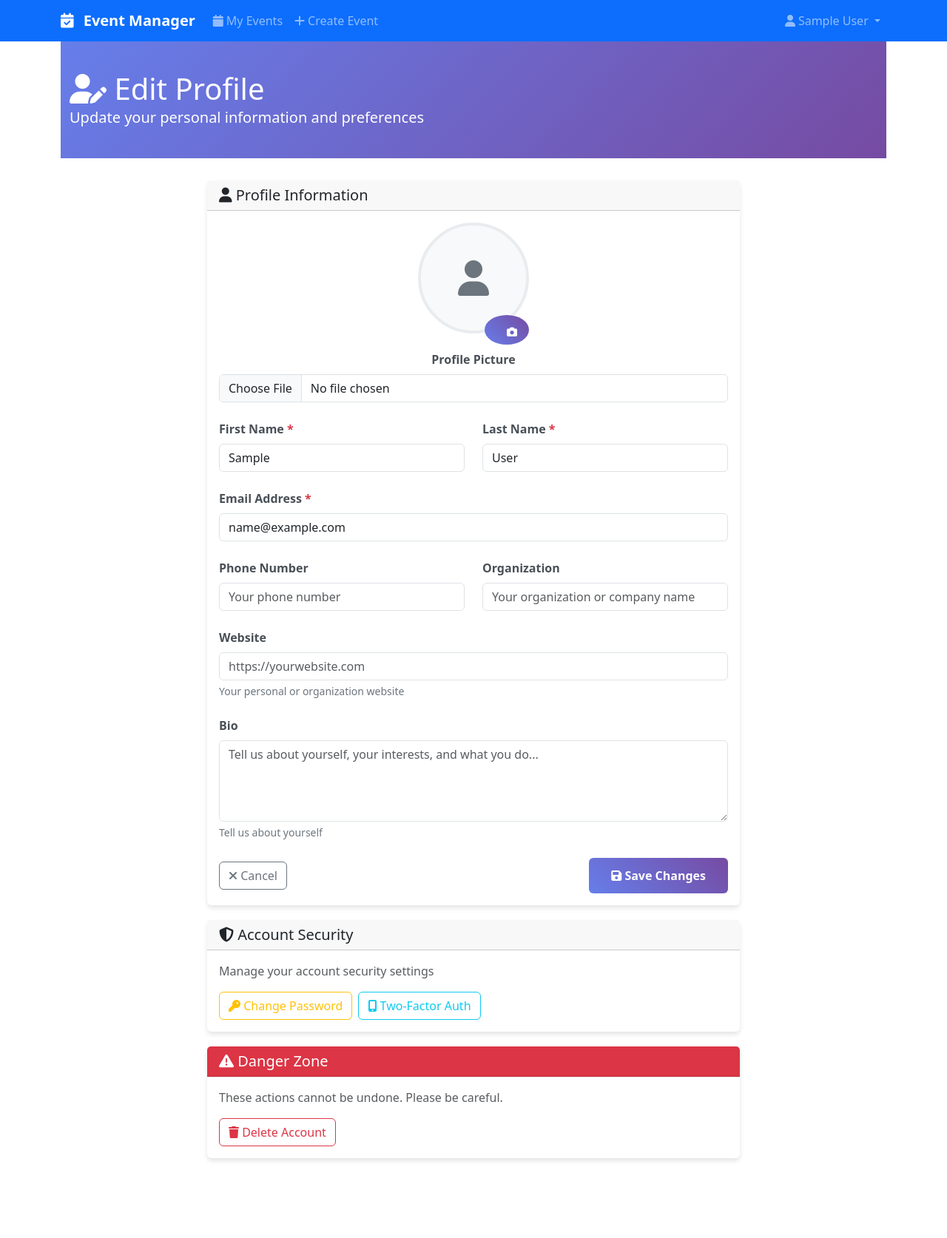
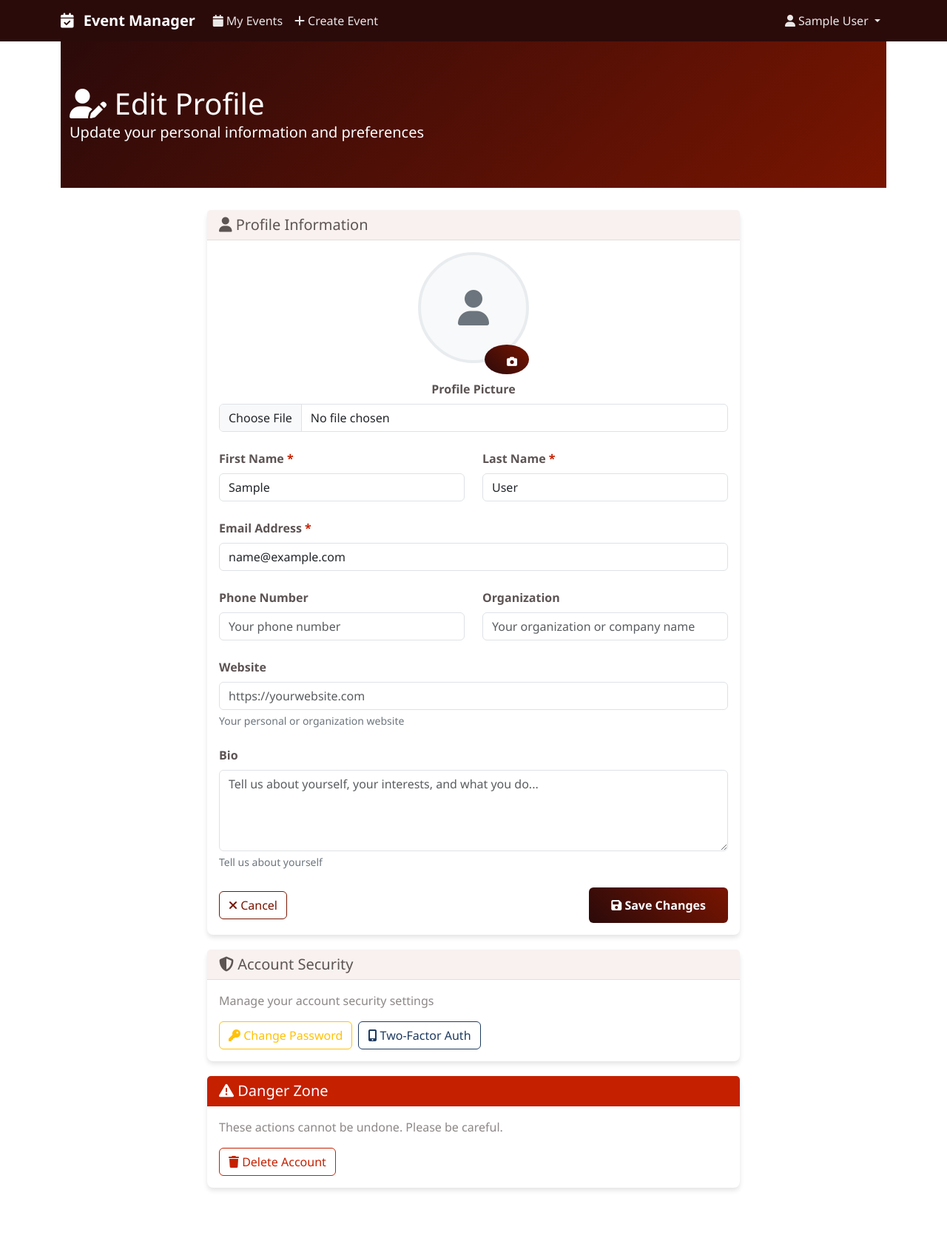
Before and after one commit to BenedictusAryo/event-registration-attendance, a Django app: page /core/profile/edit/ in a window 1280 px wide. Shown: the whole page at 74% size. Before the commit the page ends 1570 px from the top, so only its background shows below. Run offline with Django 5.2, Linux system fonts and the light colour scheme; the visitor is signed in with stand-in values (Sample User, id 1); data comes from the database, SQL or seed files in the repository.

Commit message:
Implement parish-themed styling and color scheme; refactor CSS for improved consistency across templates

```diff
--- /dev/null
+++ b/static/css/parish-theme.css
@@ -0,0 +1,598 @@
+/* Parish Color Scheme - Event Registration & Attendance System */
+
+:root {
+    /* Parish Color Scheme */
+    --e-global-color-primary: #2B0A0A;
+    --e-global-color-secondary: #791501;
+    --e-global-color-text: #5D5454;
+    --e-global-color-accent: #C52000;
+    --e-global-color-cfe3890: #DF2601;
+    --e-global-color-ba4cf49: #F8F1EF;
+
+    /* Legacy mappings for compatibility */
+    --primary-color: var(--e-global-color-primary);    --primary-dark: var(--e-global-color-secondary);
+    --secondary-color: var(--e-global-color-secondary);
+    --success-color: #355E3B;
+    --danger-color: var(--e-global-color-accent);
+    --warning-color: #ffc107;
+    --info-color: #1E3A5F;
+    --light-color: var(--e-global-color-ba4cf49);
+    --dark-color: var(--e-global-color-primary);
+    --white: #ffffff;
+    --text-color: var(--e-global-color-text);
+    --accent-color: var(--e-global-color-accent);
+    --highlight-color: var(--e-global-color-cfe3890);
+}
+
+/* Base styling overrides */
+body {
+    color: var(--text-color);
+    font-family: 'Segoe UI', Tahoma, Geneva, Verdana, sans-serif;
+}
+
+/* Navigation */
+.navbar-brand {
+    font-weight: bold;
+    color: var(--white) !important;
+}
+
+.navbar-dark .navbar-brand:hover {
+    color: var(--light-color) !important;
+}
+
+.navbar-dark .navbar-nav .nav-link {
+    color: rgba(255, 255, 255, 0.9) !important;
+}
+
+.navbar-dark .navbar-nav .nav-link:hover {
+    color: var(--light-color) !important;
+}
+
+/* Bootstrap color overrides */
+.bg-primary {
+    background-color: var(--primary-color) !important;
+}
+
+.text-primary {
+    color: var(--primary-color) !important;
+}
+
+.border-primary {
+    border-color: var(--primary-color) !important;
+}
+
+.bg-secondary {
+    background-color: var(--secondary-color) !important;
+}
+
+.text-secondary {
+    color: var(--secondary-color) !important;
+}
+
+.border-secondary {
+    border-color: var(--secondary-color) !important;
+}
+
+.bg-danger {
+    background-color: var(--danger-color) !important;
+}
+
+.text-danger {
+    color: var(--danger-color) !important;
+}
+
+.border-danger {
+    border-color: var(--danger-color) !important;
+}
+
+.bg-success {
+    background-color: var(--success-color) !important;
+}
+
+.text-success {
+    color: var(--success-color) !important;
+}
+
+.border-success {
+    border-color: var(--success-color) !important;
+}
+
+.bg-info {
+    background-color: var(--info-color) !important;
+}
+
+.text-info {
+    color: var(--info-color) !important;
+}
+
+.border-info {
+    border-color: var(--info-color) !important;
+}
+
+.bg-light {
+    background-color: var(--light-color) !important;
+}
+
+.text-light {
+    color: var(--light-color) !important;
+}
+
+.bg-dark {
+    background-color: var(--dark-color) !important;
+}
+
+.text-dark {
+    color: var(--dark-color) !important;
+}
+
+/* Button overrides */
+.btn-primary {
+    background-color: var(--primary-color);
+    border-color: var(--primary-color);
+    color: var(--white);
+}
+
+.btn-primary:hover,
+.btn-primary:focus,
+.btn-primary:active {
+    background-color: var(--primary-dark);
+    border-color: var(--primary-dark);
+    color: var(--white);
+}
+
+.btn-outline-primary {
+    color: var(--primary-color);
+    border-color: var(--primary-color);
+}
+
+.btn-outline-primary:hover,
+.btn-outline-primary:focus,
+.btn-outline-primary:active {
+    background-color: var(--primary-color);
+    border-color: var(--primary-color);
+    color: var(--white);
+}
+
+.btn-secondary {
+    background-color: var(--secondary-color);
+    border-color: var(--secondary-color);
+    color: var(--white);
+}
+
+.btn-secondary:hover,
+.btn-secondary:focus,
+.btn-secondary:active {
+    background-color: var(--accent-color);
+    border-color: var(--accent-color);
+    color: var(--white);
+}
+
+.btn-outline-secondary {
+    color: var(--secondary-color);
+    border-color: var(--secondary-color);
+}
+
+.btn-outline-secondary:hover,
+.btn-outline-secondary:focus,
+.btn-outline-secondary:active {
+    background-color: var(--secondary-color);
+    border-color: var(--secondary-color);
+    color: var(--white);
+}
+
+.btn-danger {
+    background-color: var(--danger-color);
+    border-color: var(--danger-color);
+}
+
+.btn-danger:hover,
+.btn-danger:focus,
+.btn-danger:active {
+    background-color: var(--highlight-color);
+    border-color: var(--highlight-color);
+}
+
+.btn-outline-danger {
+    color: var(--danger-color);
+    border-color: var(--danger-color);
+}
+
+.btn-outline-danger:hover,
+.btn-outline-danger:focus,
+.btn-outline-danger:active {
+    background-color: var(--danger-color);
+    border-color: var(--danger-color);
+    color: var(--white);
+}
+
+/* Success buttons */
+.btn-success {
+    background-color: var(--success-color);
+    border-color: var(--success-color);
+    color: var(--white);
+}
+
+.btn-success:hover,
+.btn-success:focus,
+.btn-success:active {
+    background-color: #2A4F30;
+    border-color: #2A4F30;
+    color: var(--white);
+}
+
+.btn-outline-success {
+    color: var(--success-color);
+    border-color: var(--success-color);
+}
+
+.btn-outline-success:hover,
+.btn-outline-success:focus,
+.btn-outline-success:active {
+    background-color: var(--success-color);
+    border-color: var(--success-color);
+    color: var(--white);
+}
+
+/* Info buttons */
+.btn-info {
+    background-color: var(--info-color);
+    border-color: var(--info-color);
+    color: var(--white);
+}
+
+.btn-info:hover,
+.btn-info:focus,
+.btn-info:active {
+    background-color: #1A3354;
+    border-color: #1A3354;
+    color: var(--white);
+}
+
+.btn-outline-info {
+    color: var(--info-color);
+    border-color: var(--info-color);
+}
+
+.btn-outline-info:hover,
+.btn-outline-info:focus,
+.btn-outline-info:active {
+    background-color: var(--info-color);
+    border-color: var(--info-color);
+    color: var(--white);
+}
+
+/* Cards */
+.card {
+    border: none;
+    box-shadow: 0 0.125rem 0.25rem rgba(0, 0, 0, 0.075);
+    border-radius: 8px;
+}
+
+.card-header {
+    background-color: var(--light-color);
+    border-bottom: 1px solid rgba(91, 84, 84, 0.125);
+    color: var(--text-color);
+}
+
+/* Alerts */
+.alert-primary {
+    background-color: rgba(43, 10, 10, 0.1);
+    border-color: var(--primary-color);
+    color: var(--primary-color);
+}
+
+.alert-secondary {
+    background-color: rgba(121, 21, 1, 0.1);
+    border-color: var(--secondary-color);
+    color: var(--secondary-color);
+}
+
+.alert-danger {
+    background-color: rgba(197, 32, 0, 0.1);
+    border-color: var(--danger-color);
+    color: var(--danger-color);
+}
+
+.alert-success {
+    background-color: rgba(53, 94, 59, 0.1);
+    border-color: var(--success-color);
+    color: var(--success-color);
+}
+
+.alert-info {
+    background-color: rgba(30, 58, 95, 0.1);
+    border-color: var(--info-color);
+    color: var(--info-color);
+}
+
+/* Badges */
+.badge.bg-primary {
+    background-color: var(--primary-color) !important;
+}
+
+.badge.bg-secondary {
+    background-color: var(--secondary-color) !important;
+}
+
+.badge.bg-danger {
+    background-color: var(--danger-color) !important;
+}
+
+.badge.bg-success {
+    background-color: var(--success-color) !important;
+}
+
+.badge.bg-info {
+    background-color: var(--info-color) !important;
+}
+
+.badge.bg-light {
+    background-color: var(--light-color) !important;
+    color: var(--text-color) !important;
+}
+
+/* Forms */
+.form-control:focus {
+    border-color: var(--primary-color);
+    box-shadow: 0 0 0 0.2rem rgba(43, 10, 10, 0.25);
+}
+
+.form-check-input:checked {
+    background-color: var(--primary-color);
+    border-color: var(--primary-color);
+}
+
+.form-select:focus {
+    border-color: var(--primary-color);
+    box-shadow: 0 0 0 0.2rem rgba(43, 10, 10, 0.25);
+}
+
+/* Tables */
+.table thead th {
+    background-color: var(--primary-color);
+    color: var(--white);
+    border: none;
+}
+
+.table-hover tbody tr:hover {
+    background-color: rgba(248, 241, 239, 0.5);
+}
+
+/* Links */
+a {
+    color: var(--primary-color);
+}
+
+a:hover {
+    color: var(--secondary-color);
+}
+
+/* Dropdown */
+.dropdown-menu {
+    border: 1px solid rgba(91, 84, 84, 0.15);
+}
+
+.dropdown-item:hover,
+.dropdown-item:focus {
+    background-color: var(--light-color);
+    color: var(--text-color);
+}
+
+/* Sidebar */
+.sidebar {
+    min-height: 100vh;
+    background-color: var(--light-color);
+}
+
+/* Main content */
+.main-content {
+    min-height: 100vh;
+}
+
+/* Status badges */
+.status-badge {
+    font-size: 0.875rem;
+    padding: 0.5em 0.75em;
+}
+
+/* QR Code container */
+.qr-code-container {
+    max-width: 300px;
+    margin: 0 auto;
+}
+
+.qr-code-container img {
+    width: 100%;
+    height: auto;
+}
+
+/* Profile and event headers with gradient */
+.profile-header,
+.event-header,
+.registration-header {
+    background: linear-gradient(135deg, var(--primary-color) 0%, var(--secondary-color) 100%);
+    color: var(--white);
+    padding: 60px 0;
+    margin-bottom: 30px;
+}
+
+.qr-header {
+    background: linear-gradient(135deg, var(--primary-color) 0%, var(--secondary-color) 100%);
+    color: var(--white);
+    padding: 40px 0;
+}
+
+/* Stat cards */
+.stat-card {
+    background: var(--white);
+    border-radius: 8px;
+    padding: 20px;
+    text-align: center;
+    box-shadow: 0 2px 4px rgba(0,0,0,0.1);
+    margin-bottom: 20px;
+}
+
+.stat-number {
+    font-size: 2.5rem;
+    font-weight: bold;
+    margin-bottom: 5px;
+}
+
+/* Enhanced hover effects */
+.participant-card,
+.profile-card {
+    transition: transform 0.2s ease, box-shadow 0.2s ease;
+    box-shadow: 0 4px 6px rgba(0, 0, 0, 0.1);
+    border: none;
+    margin-bottom: 20px;
+}
+
+.participant-card:hover {
+    transform: translateY(-2px);
+    box-shadow: 0 8px 25px rgba(43, 10, 10, 0.15);
+}
+
+/* Section backgrounds */
+.export-section,
+.download-section {
+    background: var(--light-color);
+    border-radius: 8px;
+    padding: 20px;
+    margin-bottom: 20px;
+}
+
+.search-section {
+    background: var(--white);
+    border-radius: 8px;
+    padding: 20px;
+    margin-bottom: 20px;
+    box-shadow: 0 2px 4px rgba(0,0,0,0.1);
+}
+
+/* Timeline styles */
+.timeline::before {
+    background: rgba(91, 84, 84, 0.3);
+}
+
+.timeline-marker {
+    box-shadow: 0 0 0 3px rgba(91, 84, 84, 0.3);
+}
+
+/* Form styling */
+.form-label {
+    font-weight: 600;
+    margin-bottom: 0.5rem;
+    color: var(--text-color);
+}
+
+.required-field::after {
+    content: " *";
+    color: var(--danger-color);
+}
+
+/* Improve visibility and contrast */
+.text-muted {
+    color: rgba(93, 84, 84, 0.7) !important;
+}
+
+/* Action buttons */
+.action-buttons .btn {
+    margin-right: 10px;
+    margin-bottom: 10px;
+}
+
+.action-buttons .btn-lg {
+    padding: 12px 24px;
+    font-size: 1.1rem;
+}
+
+/* Custom enhancements for better visibility */
+.navbar-dark {
+    background-color: var(--primary-color) !important;
+}
+
+/* Ensure good contrast for readability */
+.card-body {
+    color: var(--text-color);
+}
+
+.small,
+small {
+    color: rgba(93, 84, 84, 0.8);
+}
+
+/* Pagination */
+.page-link {
+    color: var(--primary-color);
+}
+
+.page-link:hover {
+    color: var(--secondary-color);
+    background-color: var(--light-color);
+    border-color: var(--primary-color);
+}
+
+.page-item.active .page-link {
+    background-color: var(--primary-color);
+    border-color: var(--primary-color);
+}
+
+/* Progress bars */
+.progress-bar {
+    background-color: var(--primary-color);
+}
+
+/* Border utilities */
+.border-primary {
+    border-color: var(--primary-color) !important;
+}
+
+.border-secondary {
+    border-color: var(--secondary-color) !important;
+}
+
+.border-success {
+    border-color: var(--success-color) !important;
+}
+
+.border-info {
+    border-color: var(--info-color) !important;
+}
+
+.border-danger {
+    border-color: var(--danger-color) !important;
+}
+
+/* Responsive adjustments */
+@media (max-width: 768px) {
+    .profile-header,
+    .event-header,
+    .registration-header {
+        padding: 40px 0;
+    }
+
+    .stat-number {
+        font-size: 2rem;
+    }
+}
+
+/* Print styles */
+@media print {
+    .navbar,
+    .btn,
+    .alert,
+    .no-print {
+        display: none !important;
+    }
+
+    .card {
+        border: none !important;
+        box-shadow: none !important;
+    }
+
+    .qr-header {
+        background: var(--primary-color) !important;
+        -webkit-print-color-adjust: exact;
+        print-color-adjust: exact;
+    }
+}
--- a/templates/base/base.html
+++ b/templates/base/base.html
@@ -3,44 +3,10 @@
 <head>
     <meta charset="UTF-8">
     <meta name="viewport" content="width=device-width, initial-scale=1.0">
-    <title>{% block title %}Event Registration & Attendance{% endblock %}</title>
-    <link href="https://cdn.jsdelivr.net/npm/bootstrap@5.3.0/dist/css/bootstrap.min.css" rel="stylesheet">
+    <title>{% block title %}Event Registration & Attendance{% endblock %}</title>    <link href="https://cdn.jsdelivr.net/npm/bootstrap@5.3.0/dist/css/bootstrap.min.css" rel="stylesheet">
     <link href="https://cdnjs.cloudflare.com/ajax/libs/font-awesome/6.4.0/css/all.min.css" rel="stylesheet">
-    <style>
-        .navbar-brand {
-            font-weight: bold;
-        }
-        .sidebar {
-            min-height: 100vh;
-            background-color: #f8f9fa;
-        }
-        .main-content {
-            min-height: 100vh;
-        }
-        .card {
-            border: none;
-            box-shadow: 0 0.125rem 0.25rem rgba(0, 0, 0, 0.075);
-        }
-        .btn-primary {
-            background-color: #4f46e5;
-            border-color: #4f46e5;
-        }
-        .btn-primary:hover {
-            background-color: #4338ca;
-            border-color: #4338ca;
-        }
-        .qr-code-container {
-            max-width: 300px;
-            margin: 0 auto;
-        }
-        .qr-code-container img {
-            width: 100%;
-            height: auto;
-        }
-        .status-badge {
-            font-size: 0.875rem;
-        }
-    </style>
+    {% load static %}
+    <link href="{% static 'css/parish-theme.css' %}" rel="stylesheet">
     {% block extra_css %}{% endblock %}
 </head>
 <body>    <!-- Navigation -->
--- a/templates/core/edit_profile.html
+++ b/templates/core/edit_profile.html
@@ -5,13 +5,6 @@
 
 {% block extra_css %}
 <style>
-    .profile-header {
-        background: linear-gradient(135deg, #667eea 0%, #764ba2 100%);
-        color: white;
-        padding: 40px 0;
-        margin-bottom: 30px;
-    }
-
     .profile-card {
         box-shadow: 0 4px 6px rgba(0, 0, 0, 0.1);
         border: none;
@@ -44,33 +37,32 @@
     .form-group {
         margin-bottom: 1.5rem;
     }
-
-    .form-label {
+      .form-label {
         font-weight: 600;
         margin-bottom: 0.5rem;
-        color: #495057;
+        color: var(--text-color, #495057);
     }
 
     .form-control:focus {
-        border-color: #667eea;
-        box-shadow: 0 0 0 0.2rem rgba(102, 126, 234, 0.25);
+        border-color: var(--primary-color, #2B0A0A);
+        box-shadow: 0 0 0 0.2rem rgba(43, 10, 10, 0.25);
     }
 
     .btn-primary {
-        background: linear-gradient(45deg, #667eea, #764ba2);
+        background: linear-gradient(45deg, var(--primary-color, #2B0A0A), var(--secondary-color, #791501));
         border: none;
         padding: 12px 30px;
         font-weight: 600;
     }
 
     .btn-primary:hover {
-        background: linear-gradient(45deg, #5a6fd8, #6b42a0);
+        background: linear-gradient(45deg, var(--secondary-color, #791501), var(--accent-color, #C52000));
         transform: translateY(-1px);
     }
 
     .required-field::after {
         content: " *";
-        color: #dc3545;
+        color: var(--danger-color, #C52000);
     }
 
     .help-text {
--- a/templates/events/registration_detail.html
+++ b/templates/events/registration_detail.html
@@ -338,7 +338,7 @@ async function checkinParticipant() {
                 'Content-Type': 'application/json',
                 'X-CSRFToken': getCookie('csrftoken')
             },
-            body: JSON.stringify({ registration_id: {{ registration.id }} })
+            body: JSON.stringify({ registration_id: "{{ registration.id }}" })
         });
 
         const data = await response.json();
--- a/templates/events/registration_qr.html
+++ b/templates/events/registration_qr.html
@@ -14,9 +14,8 @@
         margin: 40px auto;
         max-width: 500px;
     }
-
-    .qr-header {
-        background: linear-gradient(135deg, #667eea 0%, #764ba2 100%);
+      .qr-header {
+        background: linear-gradient(135deg, var(--primary-color, #2B0A0A) 0%, var(--secondary-color, #791501) 100%);
         color: white;
         padding: 30px 0;
         margin-bottom: 30px;
```
Also changed, not shown: templates/core/user_profile.html (+0 -7 lines), templates/events/event_detail.html (+0 -7 lines).
